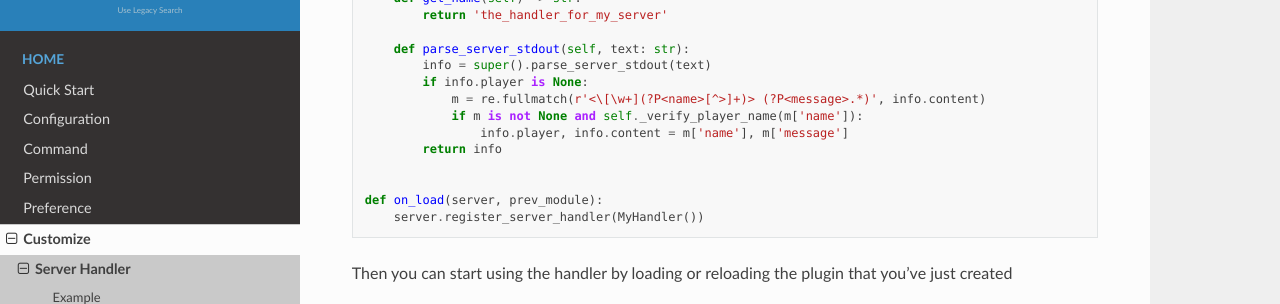
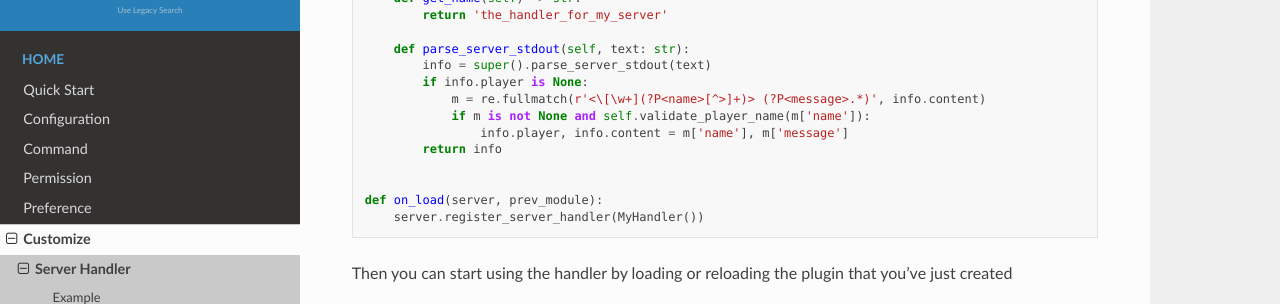
Before and after one commit to MCDReforged/MCDReforged, a Sphinx documentation site: the page built from docs/source/customize/handler.rst, in a window 1280 px wide and 900 px high, scrolled down 925 px. Shown: the part 151-455 px from the top of the window. Built offline with Sphinx 7.4.7 and the Read the Docs theme 3.1.0, drawn with Linux system fonts in a browser that asks for light colours; the version number could not be read and is left out; comment, search, counter and statistics services are not loaded.

Commit message:
docs: replace _verify_player_name with validate_player_name (#432)

```diff
--- a/docs/source/customize/handler.rst
+++ b/docs/source/customize/handler.rst
@@ -46,7 +46,7 @@ For example, we create a MCDR plugin and write the following codes as its entryp
             info = super().parse_server_stdout(text)
             if info.player is None:
                 m = re.fullmatch(r'<\[\w+](?P<name>[^>]+)> (?P<message>.*)', info.content)
-                if m is not None and self._verify_player_name(m['name']):
+                if m is not None and self.validate_player_name(m['name']):
                     info.player, info.content = m['name'], m['message']
             return info
 
@@ -83,7 +83,7 @@ Then you can start using the handler by loading or reloading the plugin that you
                     info = super().parse_server_stdout(text)
                     if info.player is None:
                         m = re.fullmatch(r'<\[\w+](?P<name>[^>]+)> (?P<message>.*)', info.content)
-                        if m is not None and self._verify_player_name(m['name']):
+                        if m is not None and self.validate_player_name(m['name']):
                             info.player, info.content = m['name'], m['message']
                     return info
 
```
